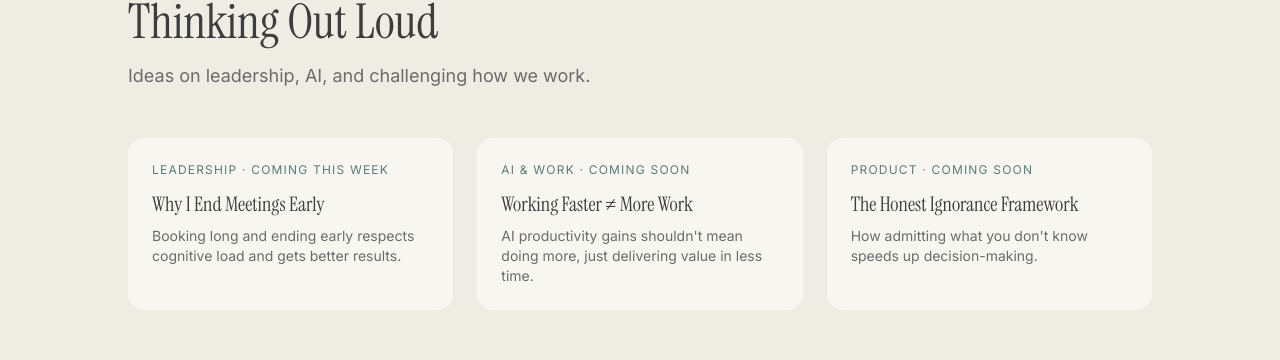
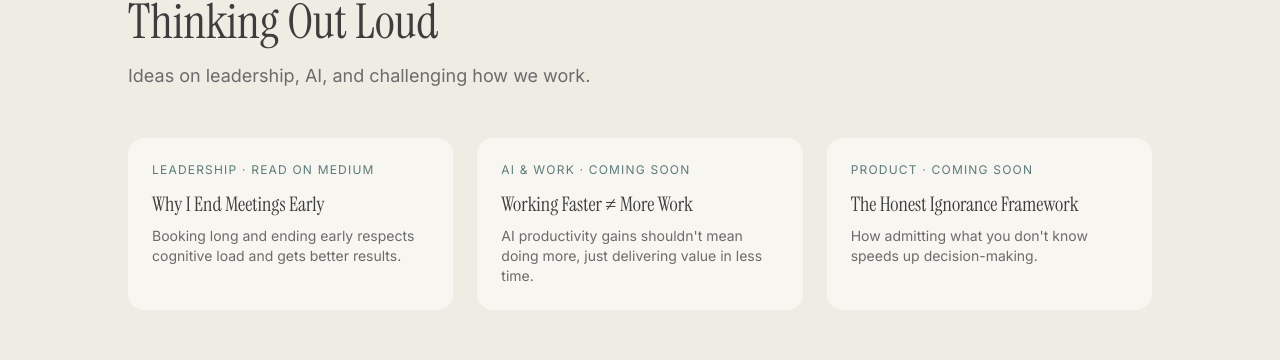
Before and after one commit to cckphx-cmd/portfolio_v2, a React (Vite) app: page / in a window 1280 px wide. Shown: the part 5451-5811 px from the top of the page. Built offline with nearby package versions, Linux system fonts and the light colour scheme.

Commit message:
Add blog post link to Medium

```diff
--- a/App.jsx
+++ b/App.jsx
@@ -191,7 +191,8 @@ export default function Portfolio() {
       title: "Why I End Meetings Early",
       description: "Booking long and ending early respects cognitive load and gets better results.",
       category: "Leadership",
-      status: "Coming This Week"
+      status: "Read on Medium",
+      link: "https://medium.com/@courtneykingsbury"
     },
     {
       title: "Working Faster ≠ More Work",
@@ -700,6 +701,19 @@ export default function Portfolio() {
           <div className="grid md:grid-cols-3 gap-6">
             {blogPosts.map((post, index) => (
               <AnimatedSection key={index} delay={index * 100}>
+                {post.link ? (
+                  <a
+                    href={post.link}
+                    target="_blank"
+                    rel="noopener noreferrer"
+                    className="block p-6 rounded-2xl h-full transition hover:opacity-80"
+                    style={{ backgroundColor: colors.cream }}
+                  >
+                    <p className="text-xs uppercase tracking-widest mb-3" style={{ color: colors.teal }}>{post.category} · {post.status}</p>
+                    <h3 className="font-serif text-xl mb-2" style={{ color: colors.charcoal }}>{post.title}</h3>
+                    <p className="text-sm" style={{ color: colors.charcoalLight }}>{post.description}</p>
+                  </a>
+                ) : (
                   <div
                     className="p-6 rounded-2xl h-full"
                     style={{ backgroundColor: colors.cream }}
@@ -708,6 +722,7 @@ export default function Portfolio() {
                     <h3 className="font-serif text-xl mb-2" style={{ color: colors.charcoal }}>{post.title}</h3>
                     <p className="text-sm" style={{ color: colors.charcoalLight }}>{post.description}</p>
                   </div>
+                )}
               </AnimatedSection>
             ))}
           </div>
```
Lines whose indentation alone changed are shown as unchanged.
